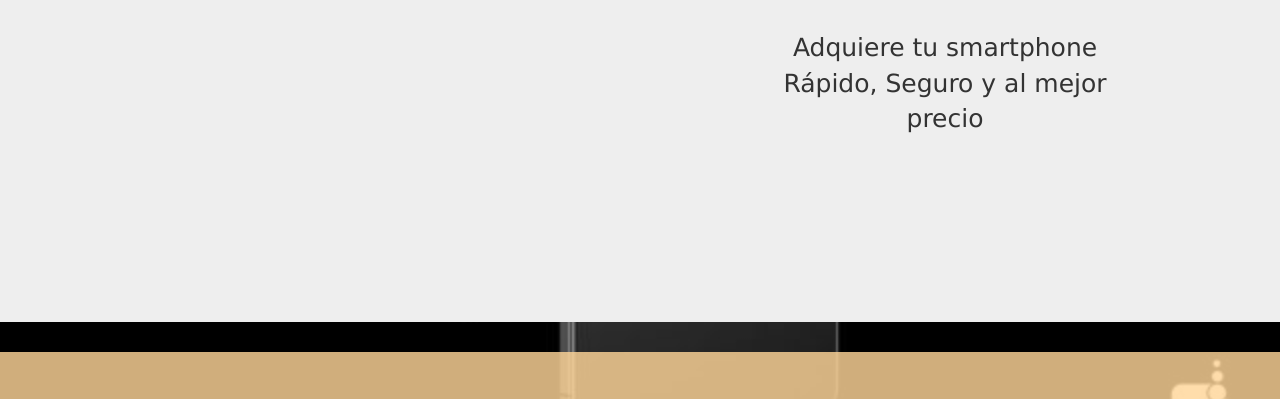
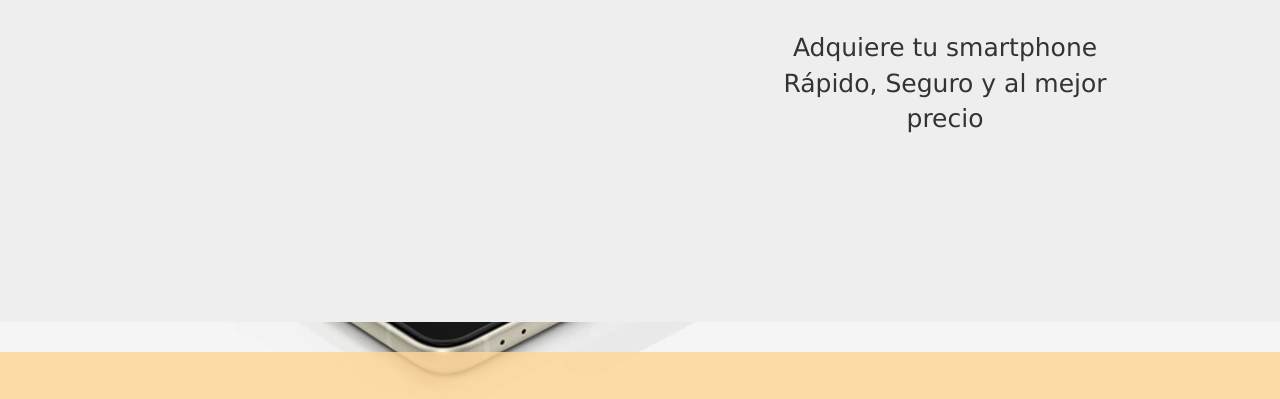
Before and after one commit to Kevin2P/tiendacelulares2, a plain HTML site: page Vistas/index.html in a window 1280 px wide. Shown: the part 365-764 px from the top of the page. Drawn offline with Linux system fonts and the light colour scheme.

Commit message:
Update style.css

```diff
--- a/css/style.css
+++ b/css/style.css
@@ -220,7 +220,7 @@ html, body {
 /* ================================Styles Index====================================*/
 .font-content-index{
 	background-position: 100% -5%;
-	background-image: url(../assets/img/fondo-smart.jpg);
+	background-image: url(../assets/img/fondo-smarth.jpg);
 }
 .OS-phones{
 	background-color: rgba(255, 214, 153, 0.815);
```
